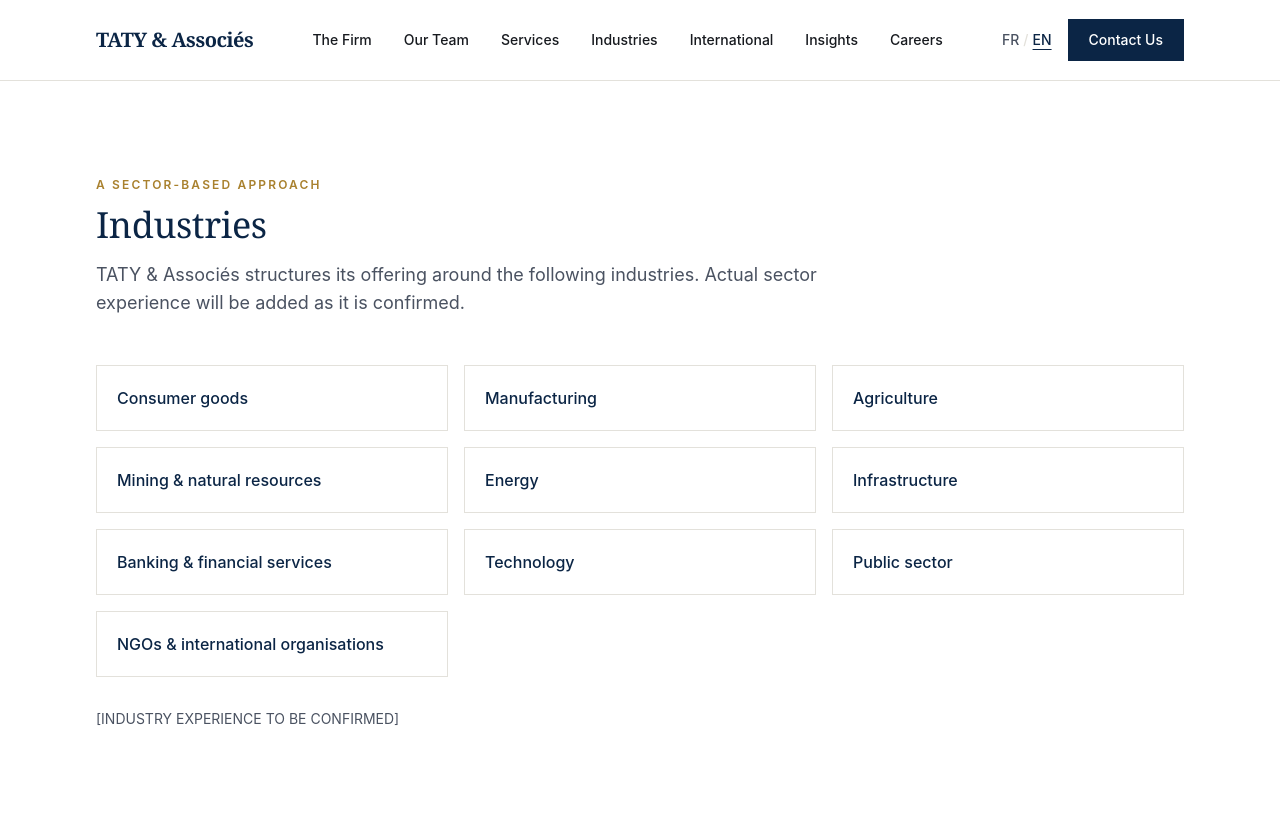
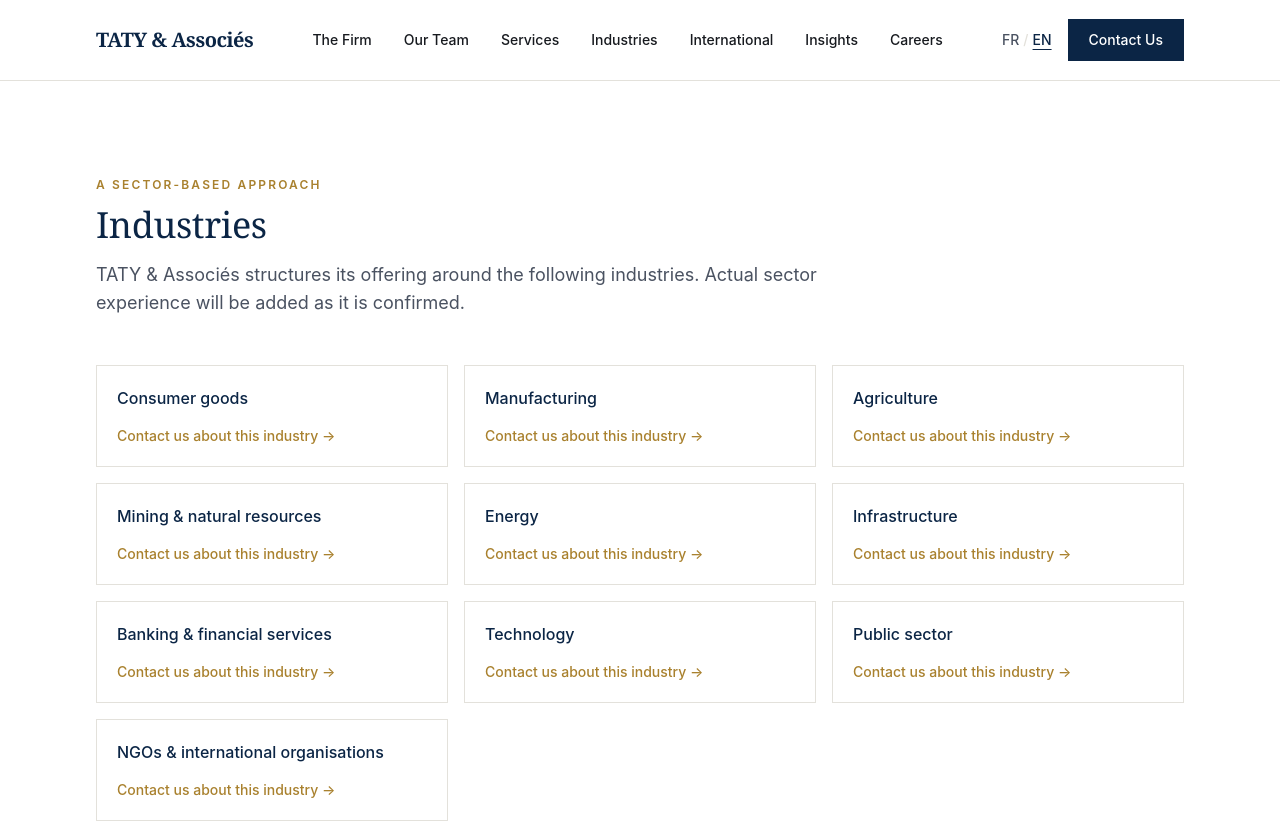
Before and after one commit to kyayoun-sudo/taty-website, a Next.js app: page /en/secteurs in a window 1280 px wide. Shown: the top 822 px of the page. Built offline with nearby package versions, Linux system fonts and the light colour scheme.

Commit message:
Refactor IndustriesPage for improved navigation and metadata
Refactor IndustriesPage to use Link for industry items and update metadata descriptions.

```diff
--- a/app/[locale]/secteurs/page.tsx
+++ b/app/[locale]/secteurs/page.tsx
@@ -1,6 +1,15 @@
 import type { Metadata } from "next";
+import Link from "next/link";
 import { notFound } from "next/navigation";
-import { isLocale, getDictionary, t, type Locale } from "@/lib/i18n";
+
+import {
+  isLocale,
+  getDictionary,
+  localizedHref,
+  t,
+  type Locale,
+} from "@/lib/i18n";
+
 import { getVisible } from "@/lib/content-status";
 import { industries } from "@/content/industries";
 import { Section, SectionHeading } from "@/components/ui/Section";
@@ -13,34 +22,72 @@
 }): Promise<Metadata> {
   const { locale } = await params;
   const isFr = locale === "fr";
+
   return {
     title: isFr ? "Secteurs d'activité" : "Industries",
     description: isFr
-      ? "Les secteurs d'activité couverts par l'organisation de TATY & Associés en Côte d'Ivoire."
-      : "The industries covered by TATY & Associés' sector-based organisation in Côte d'Ivoire.",
-    alternates: { canonical: isFr ? "/secteurs" : "/en/secteurs" },
+      ? "Les secteurs d'activité couverts par TATY & Associés en Côte d'Ivoire."
+      : "Industries covered by TATY & Associés in Côte d'Ivoire.",
+    alternates: {
+      canonical: isFr ? "/secteurs" : "/en/secteurs",
+    },
   };
 }
 
-export default async function IndustriesPage({ params }: { params: Promise<{ locale: string }> }) {
+export default async function IndustriesPage({
+  params,
+}: {
+  params: Promise<{ locale: string }>;
+}) {
   const { locale: rawLocale } = await params;
+
   if (!isLocale(rawLocale)) notFound();
+
   const locale: Locale = rawLocale;
   const dict = await getDictionary(locale);
   const visibleIndustries = getVisible(industries);
 
   return (
     <Section>
-      <SectionHeading eyebrow={dict.industries.eyebrow} title={dict.industries.title} subtitle={dict.industries.intro} />
+      <SectionHeading
+        eyebrow={dict.industries.eyebrow}
+        title={dict.industries.title}
+        subtitle={dict.industries.intro}
+      />
+
       <div className="grid gap-4 sm:grid-cols-2 lg:grid-cols-3">
-        {visibleIndustries.map((industry) => (
-          <div key={industry.slug} className="flex items-center justify-between gap-3 border border-line bg-paper p-5">
-            <span className="font-medium text-brand-primary">{t(locale, industry.title)}</span>
-            <StatusBadge status={industry.status} locale={locale} />
-          </div>
-        ))}
+        {visibleIndustries.map((industry) => {
+          const industryName = t(locale, industry.title);
+
+          return (
+            <Link
+              key={industry.slug}
+              href={localizedHref(
+                locale,
+                `/contact?sector=${encodeURIComponent(industryName)}`
+              )}
+              className="group flex flex-col gap-4 border border-line bg-paper p-5 transition-colors hover:border-brand-accent"
+            >
+              <div className="flex items-start justify-between gap-3">
+                <span className="font-medium text-brand-primary group-hover:text-brand-accent">
+                  {industryName}
+                </span>
+
+                <StatusBadge
+                  status={industry.status}
+                  locale={locale}
+                />
+              </div>
+
+              <span className="text-sm font-medium text-brand-accent">
+                {locale === "fr"
+                  ? "Nous contacter pour ce secteur →"
+                  : "Contact us about this industry →"}
+              </span>
+            </Link>
+          );
+        })}
       </div>
-      <p className="mt-8 text-sm text-ink-muted">{dict.industries.experienceToBeConfirmed}</p>
     </Section>
   );
 }
```
